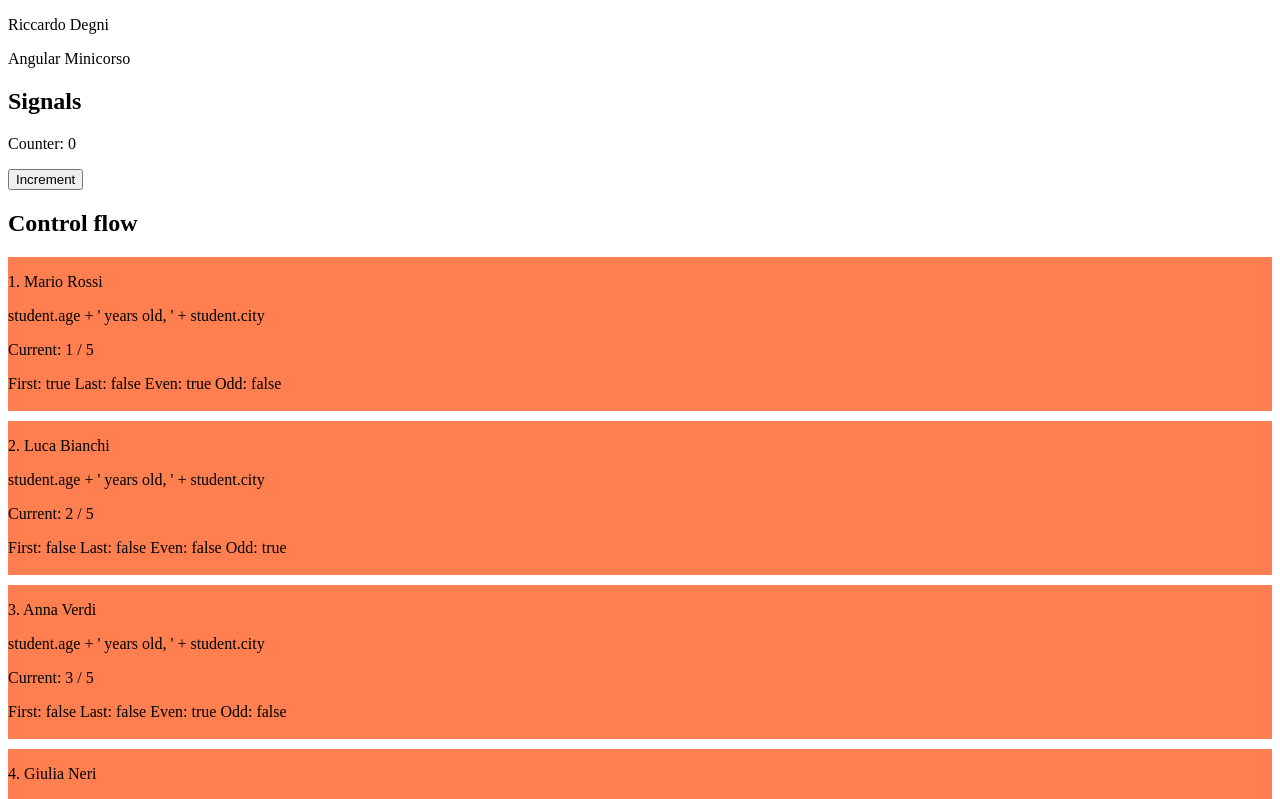
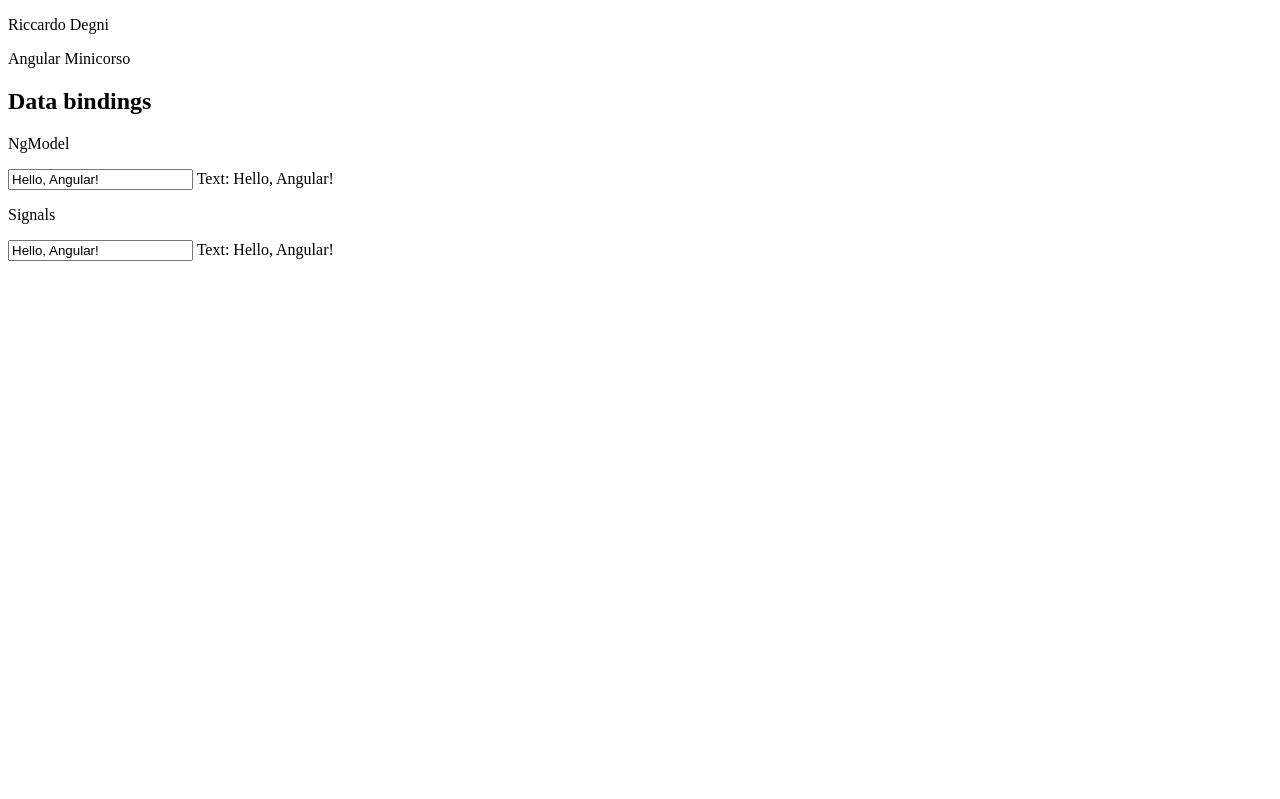
Before and after one commit to Ruma303/angular-minicorso, an Angular app: page / in a window 1280 px wide. Shown: the top 799 px of the page. Built offline with nearby package versions, Linux system fonts and the light colour scheme.

Commit message:
2 way bindings

```diff
--- a/src/app/app.html
+++ b/src/app/app.html
@@ -1,8 +1,8 @@
 <p>{{ author }}</p>
 <p>{{ title }}</p>
 
-
 <section>
+  <!--
   <h2>Signals</h2>
   <div>
     <p>Counter: {{ counter() }}</p>
@@ -20,7 +20,7 @@
 
   <h2>Control flow</h2>
 
-  <!-- <p>{{ x }}</p>
+  <p>{{ x }}</p>
 @if( x === 10) {
   <p>x é uguale a 10</p>
 }
@@ -43,7 +43,7 @@
   }
 } -->
 
-  <div class="students">
+  <!-- <div class="students">
     @for(student of students(); track student.id; let idx=$index, c=$count, e=$even, o=$odd, f=$first, l=$last) {
     <div class="student">
 
@@ -65,7 +65,23 @@
     }
     <button (click)="addStudent()">Add student</button>
     <button (click)="updateStudent(3)">Update student</button>
-  </div>
+  </div> -->
+
+  <section>
+    <h2>Data bindings</h2>
+
+    <div>
+      <p>NgModel</p>
+      <input type="text" [(ngModel)]="textValue">
+      Text: {{ textValue }}
+    </div>
+
+    <div>
+      <p>Signals</p>
+      <input type="text" [value]="textValue2()" (input)="updateText2($event)">
+      Text: {{ textValue2() }}
+    </div>
+  </section>
 
 </section>
 <router-outlet></router-outlet>
--- a/src/app/app.ts
+++ b/src/app/app.ts
@@ -1,10 +1,11 @@
 import { Component, signal } from '@angular/core';
+import { FormsModule } from '@angular/forms';
 import { RouterOutlet } from '@angular/router';
 
 @Component({
   selector: 'app-root',
   standalone: true,
-  imports: [RouterOutlet],
+  imports: [RouterOutlet, FormsModule],
   templateUrl: './app.html',
   styleUrls: ['./app.css']
 })
@@ -52,4 +53,16 @@ export class App {
       ));
     }
   }
+
+  // Data binding
+  textValue = 'Hello, Angular!';
+
+  textValue2 = signal('Hello, Angular!');
+
+  updateText2(e: Event) {
+    if (e.target instanceof HTMLInputElement) {
+      this.textValue2.set(e.target.value);
+    }
+  }
+
 }
```
